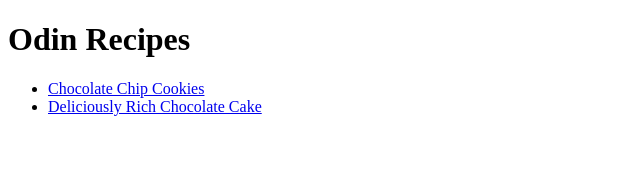
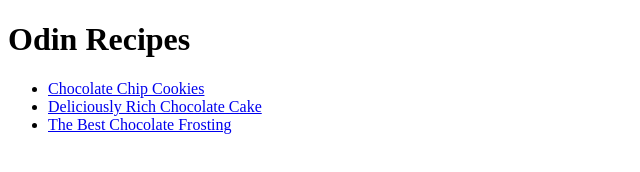
Before and after one commit to Bex-G/odin-recipes, a plain HTML site: page index.html in a window 1280 px wide. Shown: the whole page, without its empty margins (0-640 px from the left). Drawn offline with Linux system fonts and the light colour scheme.

Commit message:
Add chocolate-frosting.html link to index.html

```diff
--- a/index.html
+++ b/index.html
@@ -11,6 +11,7 @@
     <ul>
       <li><a href="./recipes/chocolate-chip-cookies.html">Chocolate Chip Cookies</a></li>
       <li><a href="./recipes/chocolate-cake.html">Deliciously Rich Chocolate Cake</a></li>
+      <li><a href="recipes/chocolate-frosting.html">The Best Chocolate Frosting</a></li>
     </ul>
   </body>
 </html>
```
